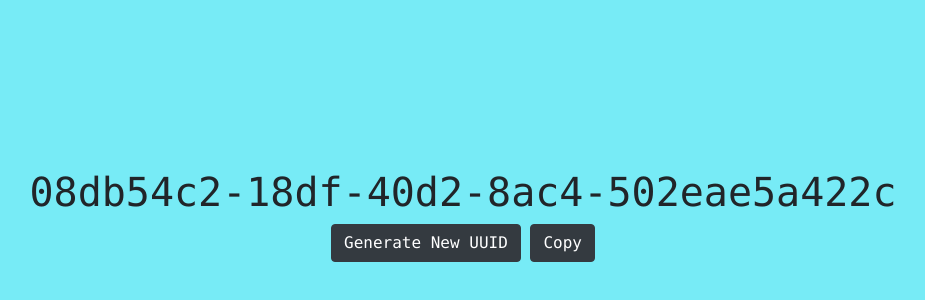
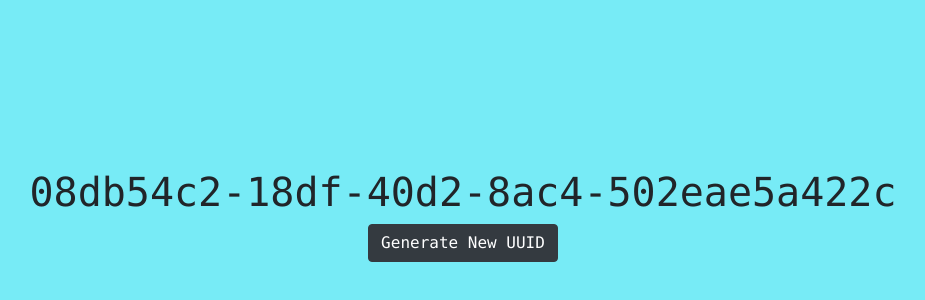
Before and after one commit to thomaschaplin/uuid-generator, a plain HTML site: page index.html in a window 1280 px wide. Shown: the part 222-522 px from the top of the page, without its empty margins (177-1102 px from the left). Drawn offline with nearby package versions, Linux system fonts and the light colour scheme.

Commit message:
Update index.html

```diff
--- a/index.html
+++ b/index.html
@@ -14,7 +14,6 @@
     <div>
         <h1 id="uuidField"></h1>
         <button class="btn btn-dark" onclick="randomUUID()">Generate New UUID</button>
-        <button class="btn btn-dark" onclick="copyText(`uuidField`)">Copy</button>
     </div>
 </body>
 
@@ -37,12 +36,6 @@
             (c ^ crypto.getRandomValues(new Uint8Array(1))[0] & 15 >> c / 4).toString(16)
         )
     }
-
-    function copyText(t) {
-        let textToCopy = document.getElementById(`uuidField`)
-        textToCopy.select()
-        document.execCommand("copy")
-    }
 </script>
 
 <!-- Optional JavaScript -->
```
